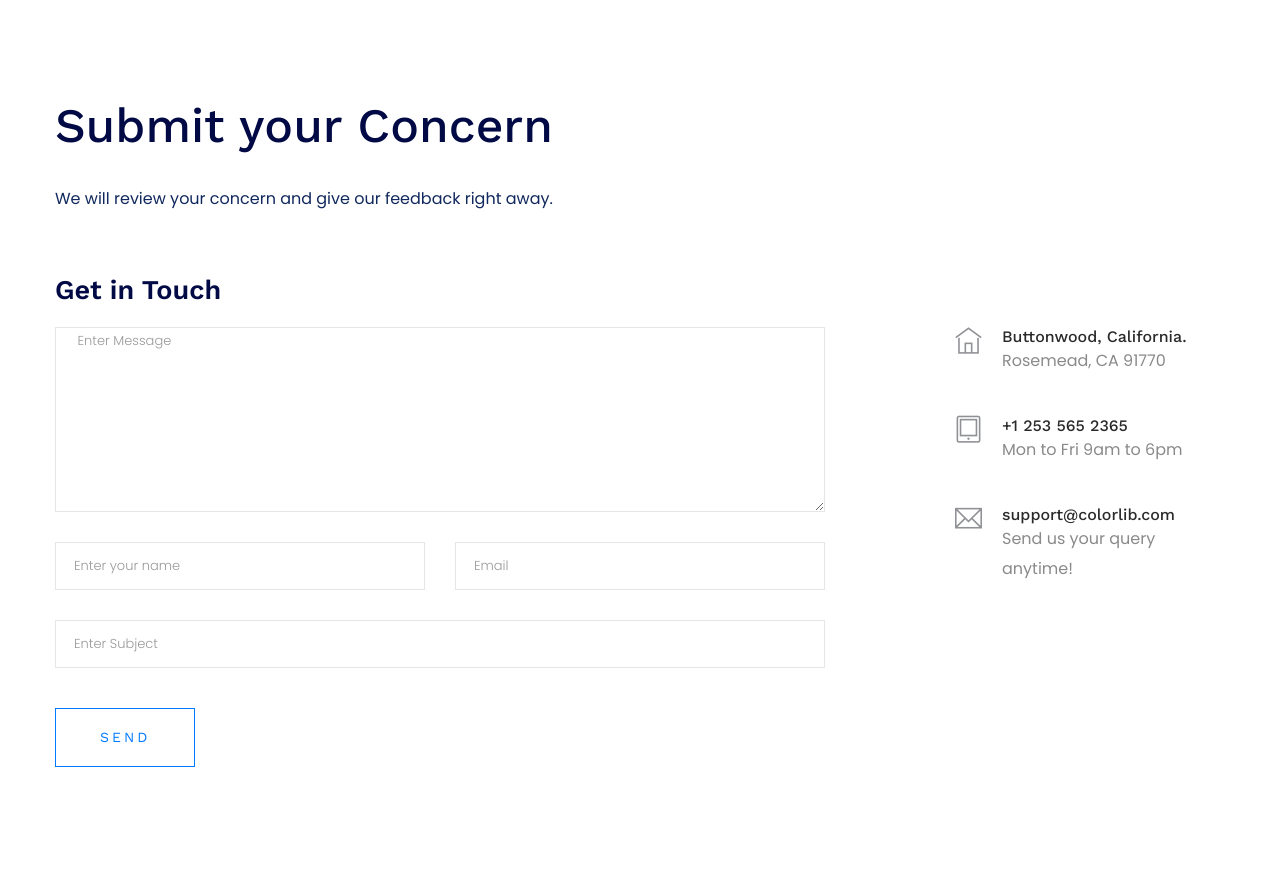
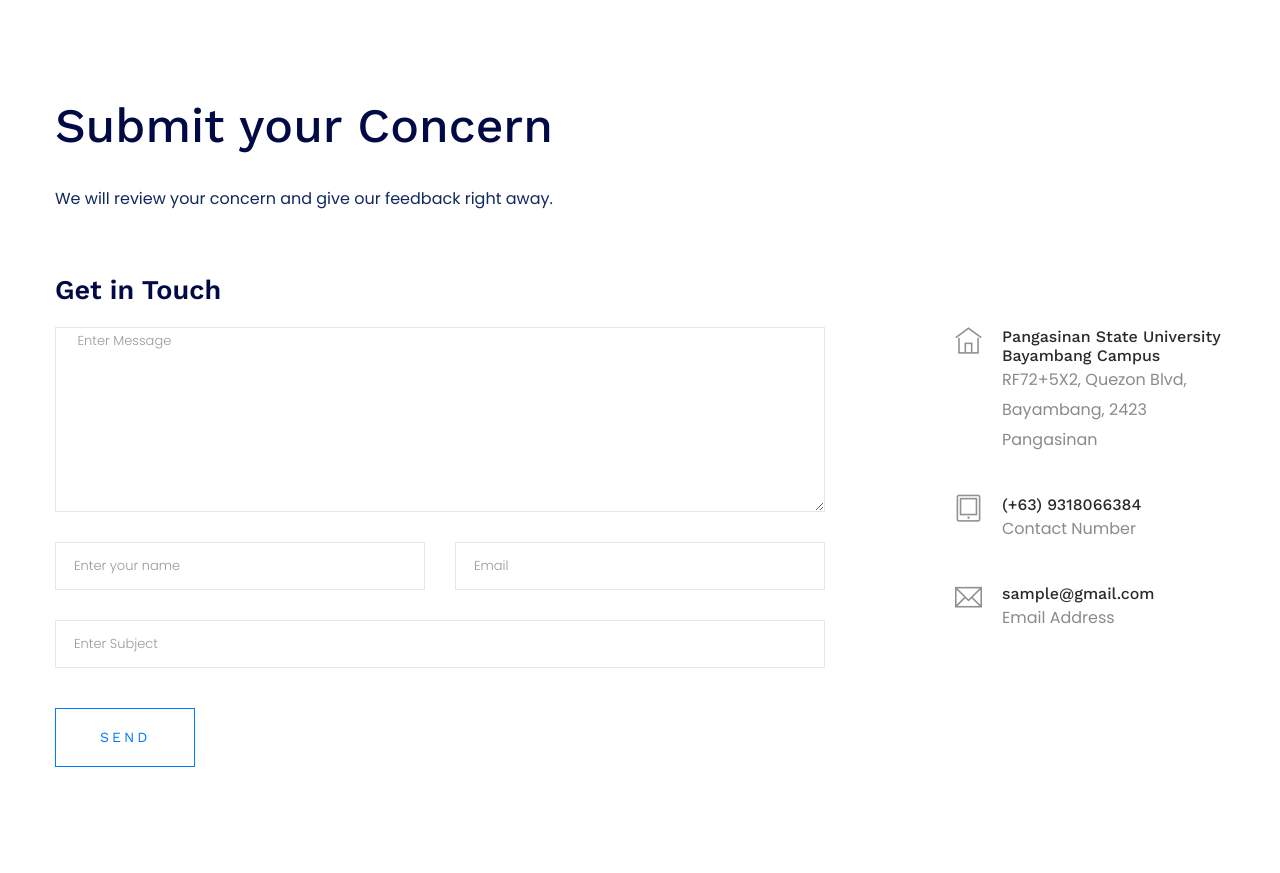
Before and after one commit to ajnarag25/carwash_locator_management_system, a PHP site: page /home.php in a window 1280 px wide. Shown: the part 3517-4390 px from the top of the page. Run offline with PHP 8.4, Linux system fonts and the light colour scheme; data that the repository does not hold is empty.

Commit message:
added concern details

```diff
--- a/home.php
+++ b/home.php
@@ -309,22 +309,22 @@
                     <div class="media contact-info">
                         <span class="contact-info__icon"><i class="ti-home"></i></span>
                         <div class="media-body">
-                            <h3>Buttonwood, California.</h3>
-                            <p>Rosemead, CA 91770</p>
+                            <h3>Pangasinan State University Bayambang Campus</h3>
+                            <p>RF72+5X2, Quezon Blvd, Bayambang, 2423 Pangasinan</p>
                         </div>
                     </div>
                     <div class="media contact-info">
                         <span class="contact-info__icon"><i class="ti-tablet"></i></span>
                         <div class="media-body">
-                            <h3>+1 253 565 2365</h3>
-                            <p>Mon to Fri 9am to 6pm</p>
+                            <h3>(+63) 9318066384</h3>
+                            <p>Contact Number</p>
                         </div>
                     </div>
                     <div class="media contact-info">
                         <span class="contact-info__icon"><i class="ti-email"></i></span>
                         <div class="media-body">
-                            <h3>support@colorlib.com</h3>
-                            <p>Send us your query anytime!</p>
+                            <h3>sample@gmail.com</h3>
+                            <p>Email Address</p>
                         </div>
                     </div>
                 </div>
```
